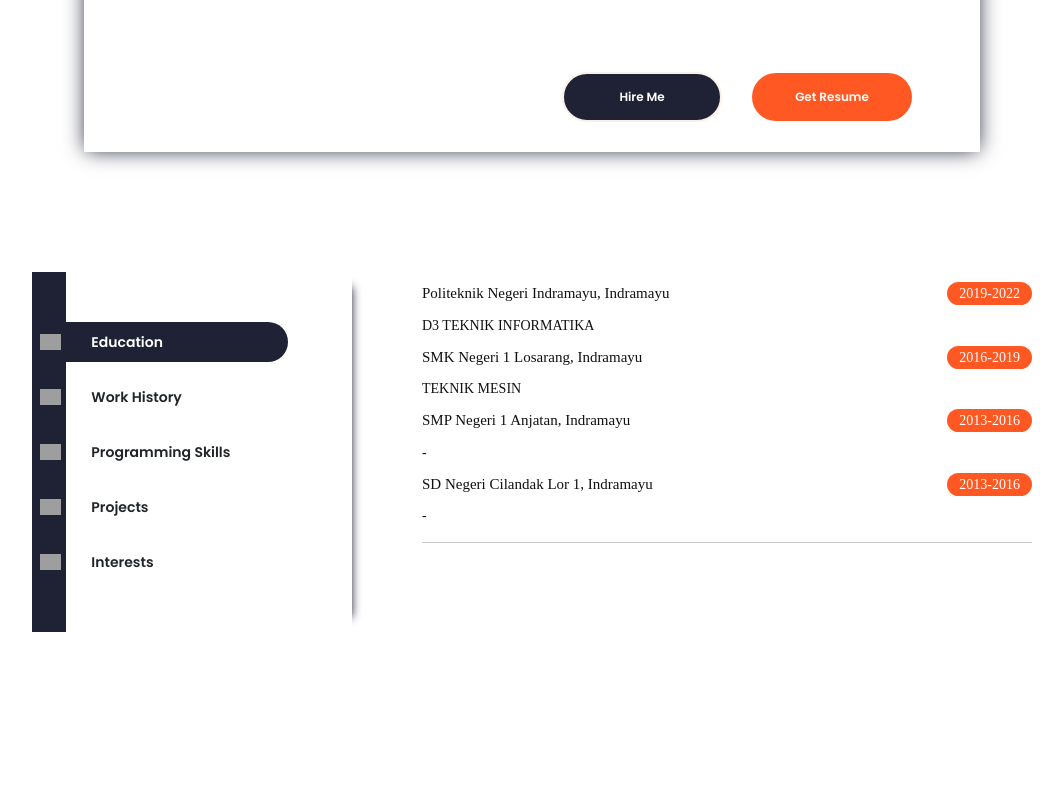
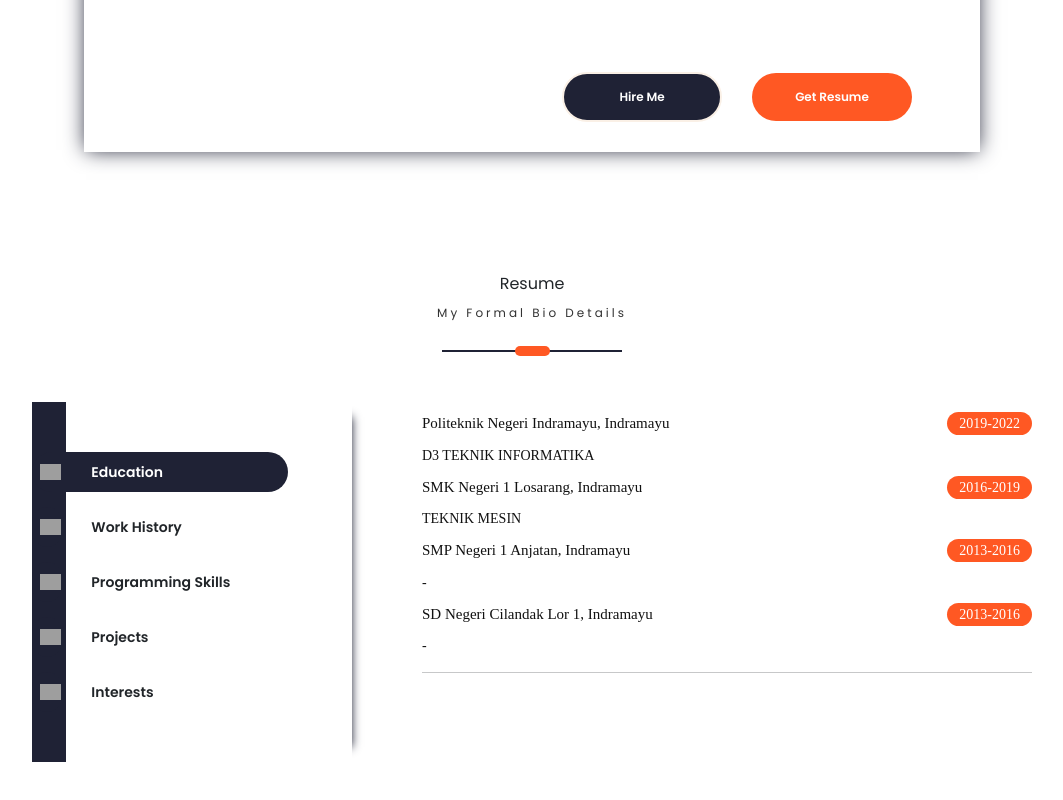
Before and after one commit to evairo176/my-app-pokemon, a React (Create React App) app: page / in a window 1280 px wide. Shown: the part 1247-2047 px from the top of the page, without its empty margins (108-1171 px from the left). Before the commit the page ends 1999 px from the top, so only its background shows below. Built offline with nearby package versions, Linux system fonts and the light colour scheme; grey boxes are pictures that could not be loaded; a web font is replaced by a local one.

Commit message:
feat: update

```diff
--- a/src/pages/Resume/Resume.jsx
+++ b/src/pages/Resume/Resume.jsx
@@ -249,6 +249,7 @@ function Resume({ id }) {
   return (
     <div className="resume-container screen-container" id={id || ""}>
       <div className="resume-content">
+        <ScreenHeading title="Resume" subHeading="My Formal Bio Details" />
         <div className="resume-card">
           <div className="resume-bullets">
             <div className="bullet-container">
```
